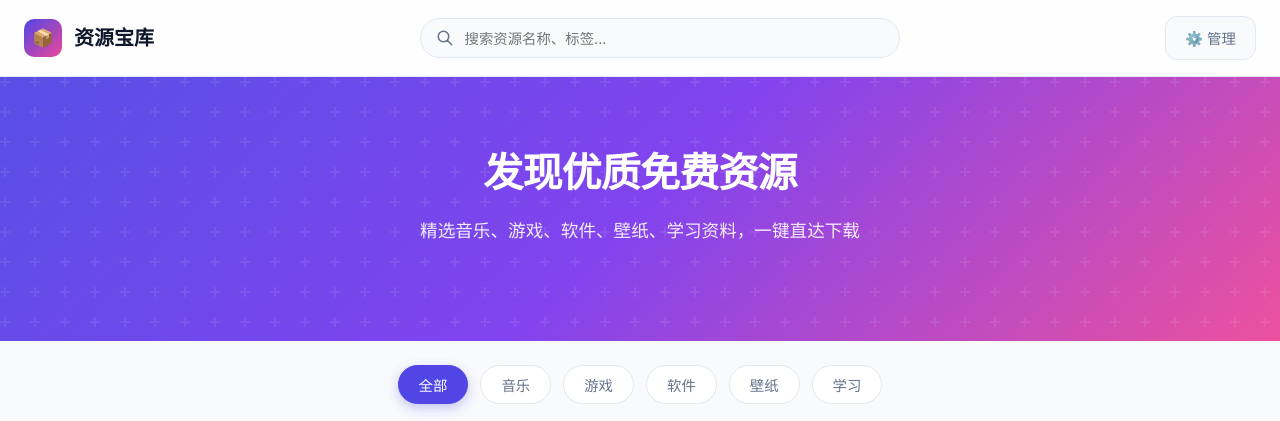
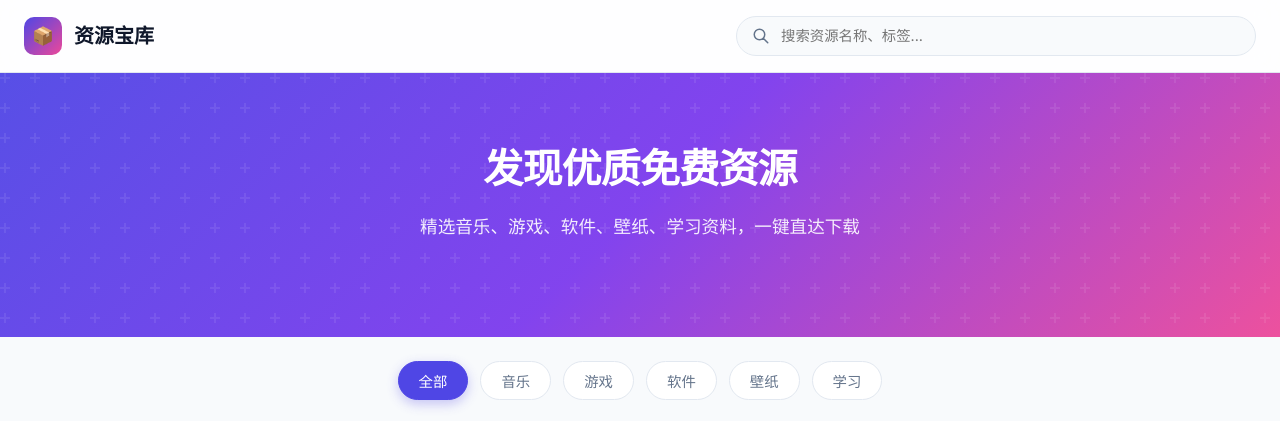
Before and after one commit to liu1561089752/pet-resource, a plain HTML site: page index.html in a window 1280 px wide. Shown: the top 421 px of the page. Drawn offline with Linux system fonts and the light colour scheme.

Commit message:
Update index.html

```diff
--- a/index.html
+++ b/index.html
@@ -7,21 +7,19 @@
   <link rel="stylesheet" href="css/style.css">
 </head>
 <body>
-  <!-- 导航 -->
+  <!-- 导航（已移除管理按钮） -->
   <nav class="navbar">
     <div class="navbar-inner">
       <a href="index.html" class="brand">
         <div class="brand-icon">📦</div>
         <span>资源宝库</span>
       </a>
-      <div class="search-wrap">
+      <!-- 搜索框自动占满右侧空间 -->
+      <div class="search-wrap" style="max-width: 520px; margin-left: auto;">
         <svg xmlns="http://www.w3.org/2000/svg" fill="none" viewBox="0 0 24 24" stroke="currentColor" stroke-width="2">
           <path stroke-linecap="round" stroke-linejoin="round" d="M21 21l-6-6m2-5a7 7 0 11-14 0 7 7 0 0114 0z" />
         </svg>
         <input type="text" id="searchInput" placeholder="搜索资源名称、标签..." autocomplete="off">
-      </div>
-      <div class="nav-actions">
-        <a href="admin.html" class="btn btn-secondary">⚙️ 管理</a>
       </div>
     </div>
   </nav>
```
